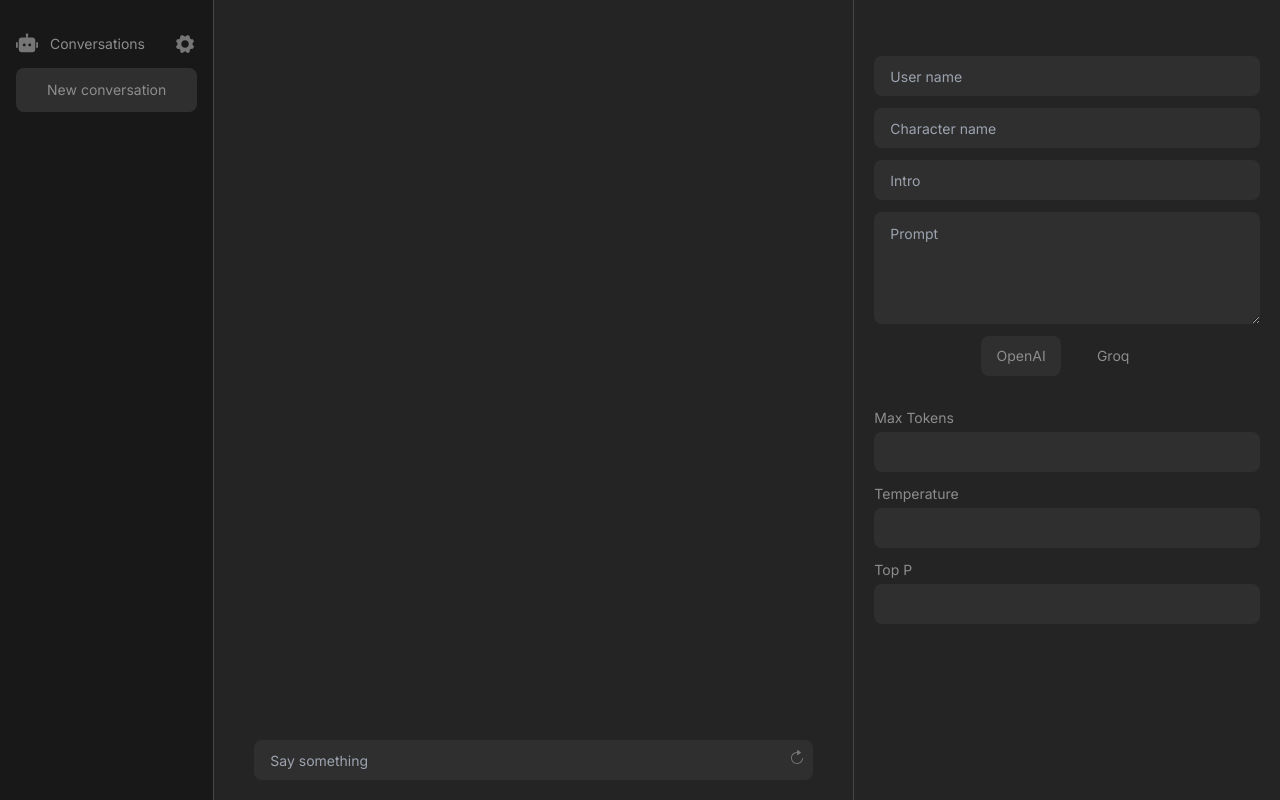
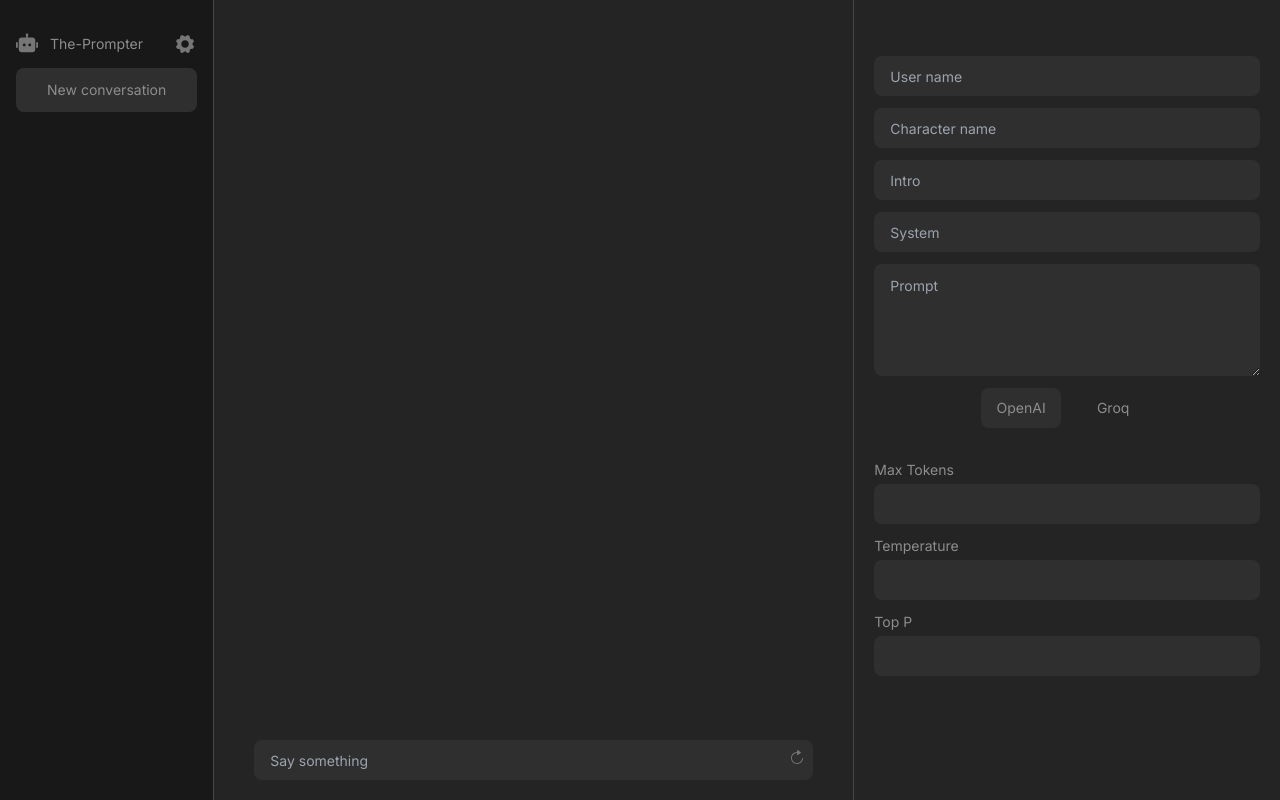
Before and after one commit to EyrisCrafts/The-Prompter, a Next.js app: page / in a window 1280 px wide. Built offline with nearby package versions, Linux system fonts and the light colour scheme.

Commit message:
Added system field.

```diff
--- a/src/components/SectionChat.tsx
+++ b/src/components/SectionChat.tsx
@@ -64,6 +64,10 @@ export default function SectionChat() {
     // check if prompt and other stuff is set
     if (currentConversation?.prompt === "") {
       showErrorToast("Prompt is not set");
+      return;
+    }
+    if (currentConversation?.system === "") {
+      showErrorToast("System prompt is not set");
       return;
     }
     if (currentConversation?.userName === "") {
--- a/src/components/SectionConfigurations.tsx
+++ b/src/components/SectionConfigurations.tsx
@@ -11,6 +11,7 @@ export default function SectionConfigurations() {
   const userName = currentConversation?.userName ?? "";
   const characterName = currentConversation?.characterName ?? "";
   const intro = currentConversation?.intro ?? "";
+  const system = currentConversation?.system ?? "";
   const prompt = currentConversation?.prompt ?? "";
   const maxTokens = currentConversation?.maxTokens ?? "";
   const temperature = currentConversation?.temperature ?? "";
@@ -52,6 +53,18 @@ export default function SectionConfigurations() {
             showErrorToast("Conversation not set");
           }
           currentConversation && (currentConversation.intro = newValue);
+          currentConversation && updateCurrentConversation(currentConversation);
+        }}
+      />
+      <TextField
+        hint={"System"}
+        isHintVisible={true}
+        value={system}
+        onChange={(newValue) => {
+          if (currentConversation == null) {
+            showErrorToast("Conversation not set");
+          }
+          currentConversation && (currentConversation.system = newValue);
           currentConversation && updateCurrentConversation(currentConversation);
         }}
       />
--- a/src/components/SectionConversations.tsx
+++ b/src/components/SectionConversations.tsx
@@ -23,6 +23,7 @@ export default function SectionConversations() {
       [],
       ChatProvider.OpenAI,
       "",
+      "you are a screen writer who is writing this script with the character name then a colon then what they are saying",
       100,
       0.5,
       0.3,
@@ -45,7 +46,7 @@ export default function SectionConversations() {
         {/* Logo */}
         <RiRobot2Fill color="#767676" className="flex-shrink-0" size={22} />
         {/* Title */}
-        <div className="text-gray-5 text-sm ml-3">Conversations</div>
+        <div className="text-gray-5 text-sm ml-3">The-Prompter</div>
         {/* Spacer */}
         <div className="flex-grow"></div>
         {/* Settings */}
--- a/src/utils/api.tsx
+++ b/src/utils/api.tsx
@@ -60,7 +60,7 @@ export async function apiCall(
     messagesOpenai.unshift({
       role: "system",
       content:
-        "you are a screen writer who is writing this script with the character name then a colon then what they are saying",
+        conversation.system,
     });
 
     console.log("messagesOpenai", messagesOpenai);
--- a/src/utils/classes.tsx
+++ b/src/utils/classes.tsx
@@ -6,6 +6,8 @@ export class Conversation {
     public messages: Message[],
     public chatProvider: ChatProvider,
     public prompt: string,
+    public system: string,
+
     public maxTokens: number,
     public temperature: number,
     public topP: number,
@@ -15,6 +17,7 @@ export class Conversation {
   ) {
     this.id = id;
     this.messages = messages;
+    this.system = system;
     this.chatProvider = chatProvider;
     this.prompt = prompt;
     this.maxTokens = maxTokens;
```
